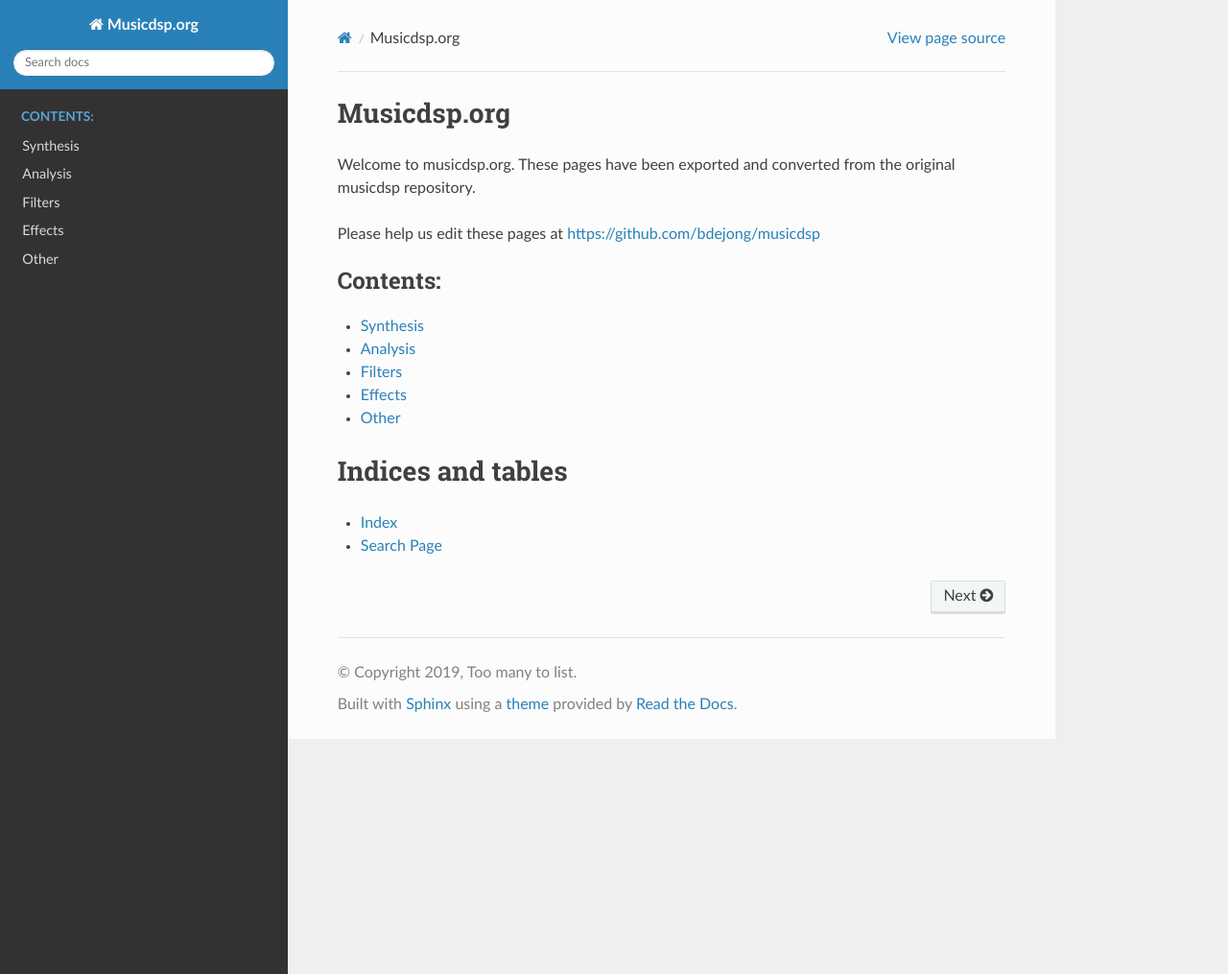
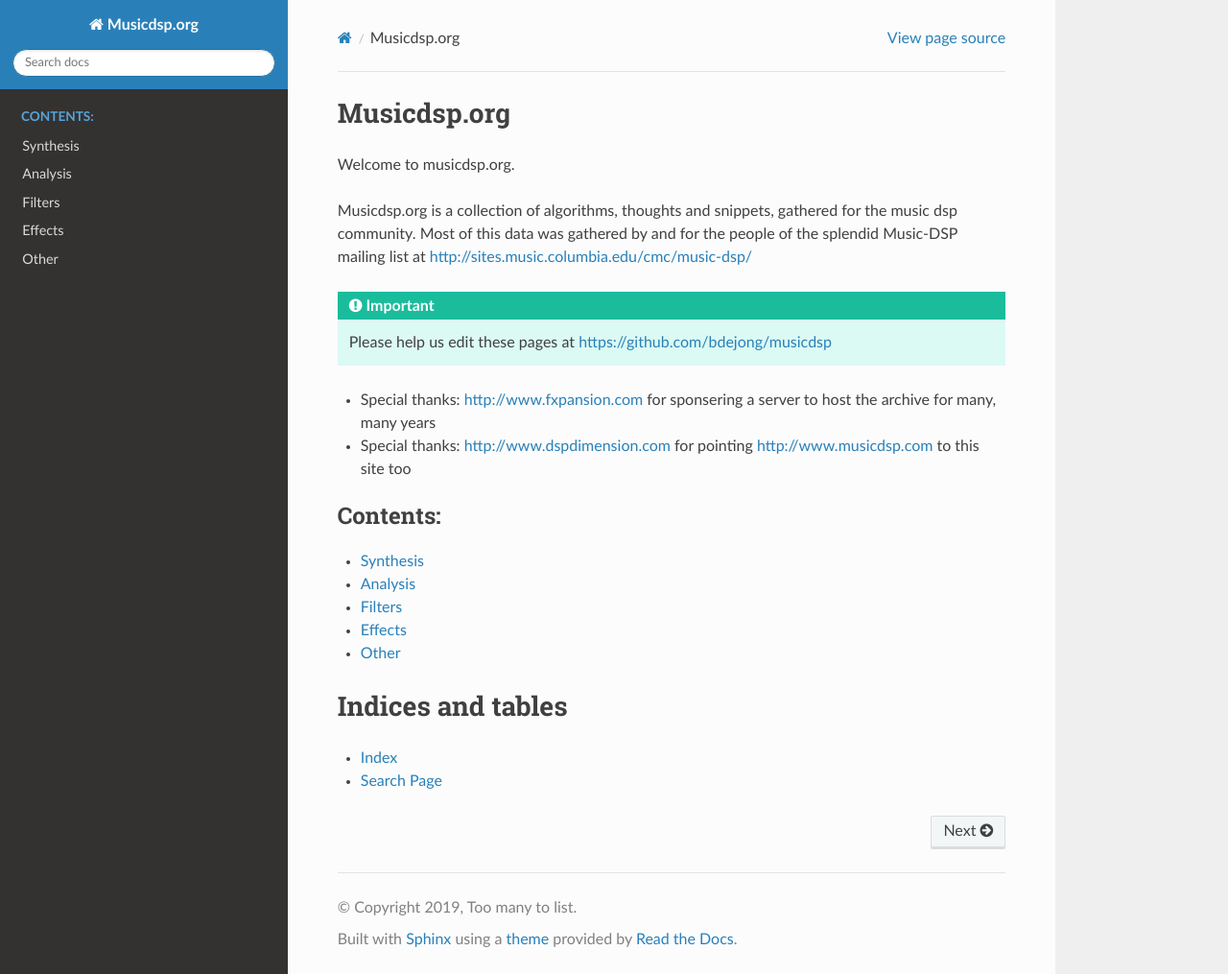
Before and after one commit to bdejong/musicdsp, a Sphinx documentation site: the page built from source/index.rst, in a window 1280 px wide and 1015 px high. Shown: the whole window at 96% size. Built offline with Sphinx 7.4.7 and the Read the Docs theme 2.0.0, drawn with Linux system fonts in a browser that asks for light colours.

Commit message:
More formatted index page with some more info

```diff
--- a/source/index.rst
+++ b/source/index.rst
@@ -1,9 +1,15 @@
 Musicdsp.org
 ============
 
-Welcome to musicdsp.org. These pages have been exported and converted from the original musicdsp repository.
+Welcome to musicdsp.org.
 
-Please help us edit these pages at https://github.com/bdejong/musicdsp
+Musicdsp.org is a collection of algorithms, thoughts and snippets, gathered for the music dsp community. Most of this data was gathered by and for the people of the splendid Music-DSP mailing list at http://sites.music.columbia.edu/cmc/music-dsp/
+
+.. IMPORTANT::
+   Please help us edit these pages at https://github.com/bdejong/musicdsp
+
+- Special thanks: http://www.fxpansion.com for sponsering a server to host the archive for many, many years
+- Special thanks: http://www.dspdimension.com for pointing http://www.musicdsp.com to this site too
 
 .. toctree::
    :maxdepth: 1
```
